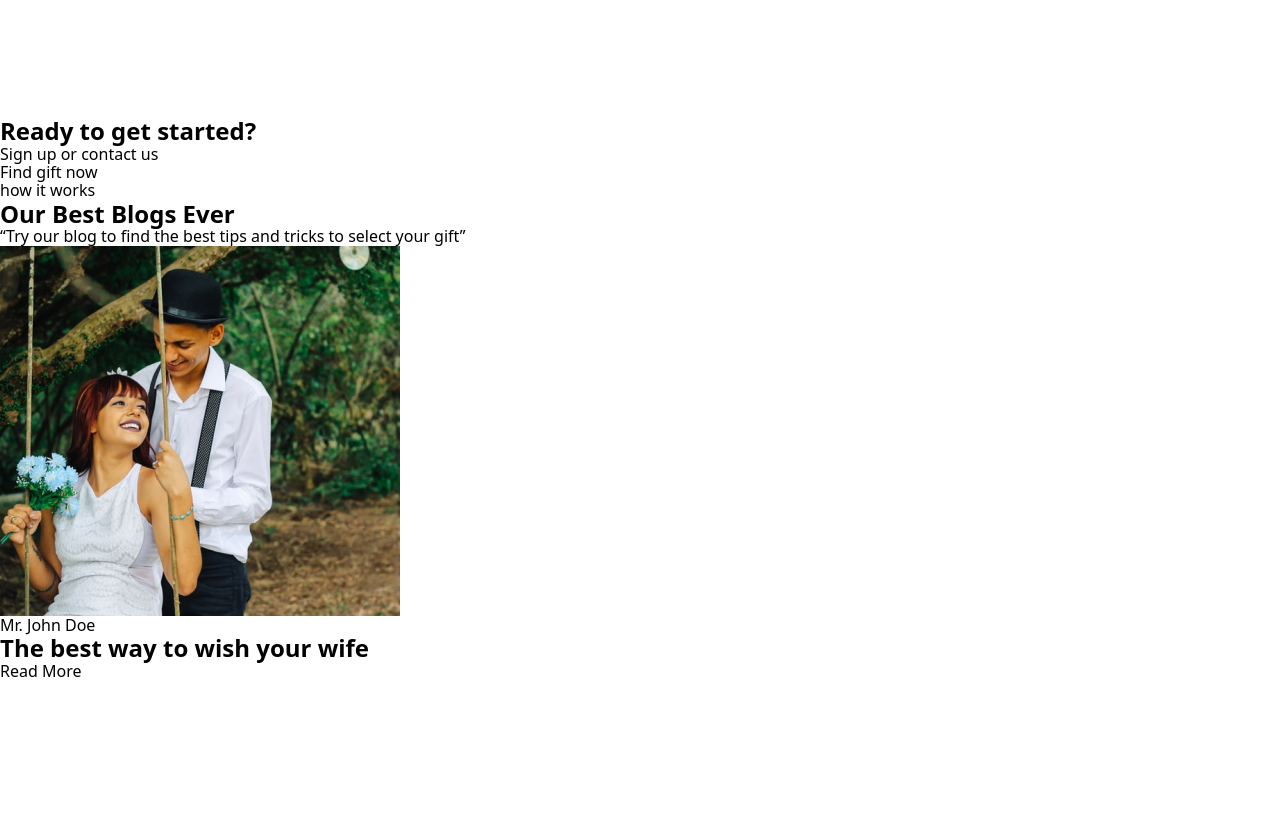
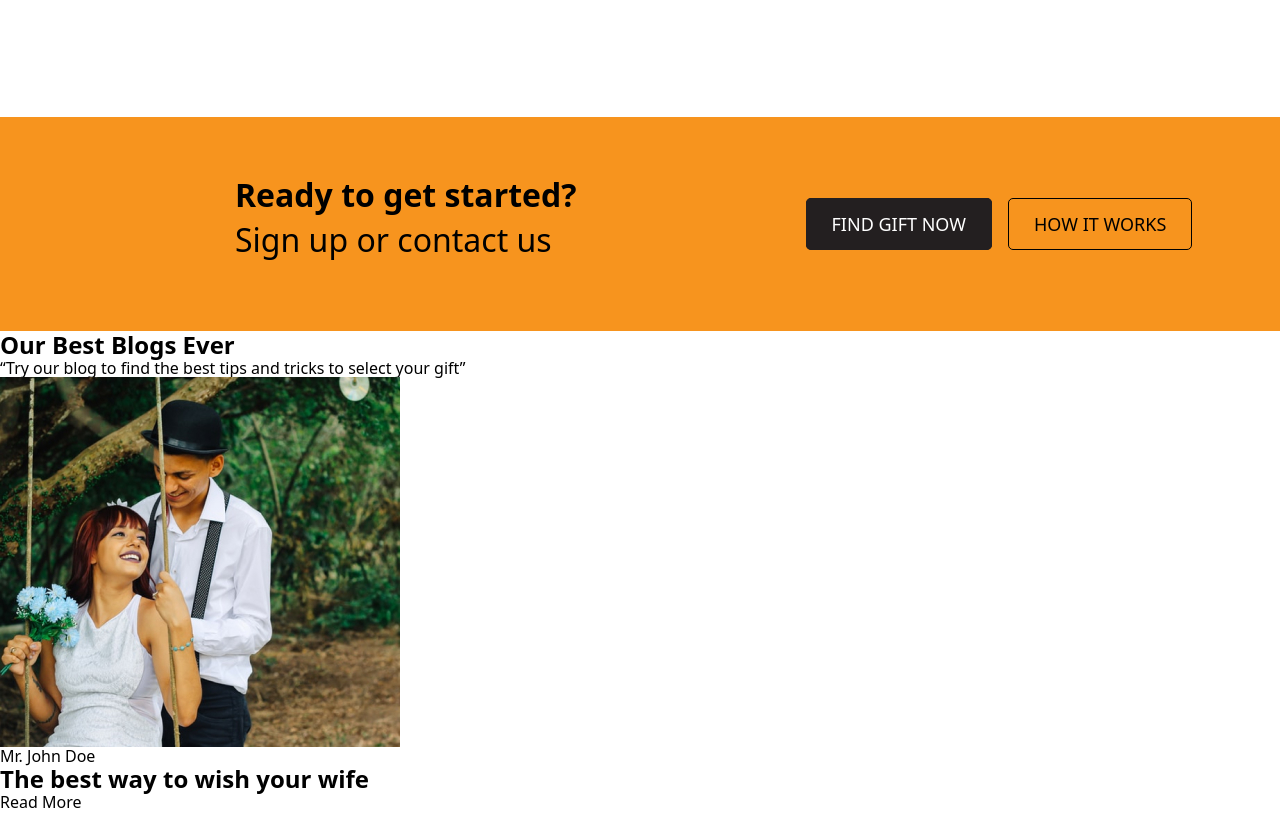
Before and after one commit to PrataCat/practise-team-project-blended-4, a plain HTML site: page index.html in a window 1280 px wide. Shown: the part 1808-2621 px from the top of the page. Before the commit the page ends 2490 px from the top, so only its background shows below. Drawn offline with nearby package versions, Linux system fonts and the light colour scheme.

Commit message:
add section "work us"

```diff
--- a/css/style.css
+++ b/css/style.css
@@ -37,6 +37,11 @@ img {
   width: 1440px;
   margin: 0 auto;
 }
+
+body {
+  font-family: 'Gilroy' sans-serif;
+}
+
 /* Header */
 
 .header {
@@ -138,7 +143,7 @@ img {
 /*  section 2  */
 
 .section-2 {
-  background-color: #F1F1F2;
+  background-color: #f1f1f2;
 }
 .section-2-cont {
   display: flex;
@@ -170,12 +175,12 @@ img {
   align-items: center;
   text-align: center;
   text-transform: uppercase;
-  color: #F7941E;
+  color: #f7941e;
 
   padding: 21px 47px;
-  border: 1px solid #F7941E;
+  border: 1px solid #f7941e;
   border-radius: 5px;
-  cursor: pointer
+  cursor: pointer;
 }
 
 /* gift-section  */
@@ -242,6 +247,68 @@ img {
   border-top: none;
 }
 
+/* work-us */
+
+.box {
+  display: flex;
+  align-items: center;
+}
+
+.work-us {
+  background-color: var(--orange);
+}
+
+.box-work-us {
+  margin-left: 235px;
+}
+
+.box-button {
+  margin-left: 229px;
+}
+
+.work-us-title {
+  font-size: 32px;
+  font-weight: bold;
+  line-height: calc(45 / 32);
+  padding-top: 55px;
+  color: var(--primary-black-color);
+}
+
+.work-us-text {
+  font-size: 32px;
+  line-height: calc(45 / 32);
+  padding-bottom: 69px;
+  color: var(--primary-black-color);
+}
+
+.work-us-list {
+  display: flex;
+  gap: 16px;
+  align-items: baseline;
+}
+
+.button {
+  min-width: 200px;
+  border-radius: 5px;
+  font-size: 18px;
+  line-height: calc(22 / 18);
+  padding: 13px 25px;
+  text-transform: uppercase;
+  text-align: center;
+}
+
+.button.primery {
+  background-color: #231f20;
+  border: 1px solid #231f20;
+  color: var(--primary-white-color);
+}
+
+.button.secondary {
+  background-color: var(--orange);
+  border: 1px solid var(--primary-black-color);
+  color: var(--primary-black-color);
+}
+
 .backdrop {
   position: fixed;
   left: 0;
--- a/index.html
+++ b/index.html
@@ -57,9 +57,10 @@
             <div class="content-wrap">
               <h2 class="sec2-h2">How we work</h2>
               <p class="sec2-text">
-              We’ve actually already asked hundreds of women what they want, and made a database with
-              the results. All you have to do is take our short survey that only takes seconds, and our
-              proprietary algorithm will match you with a few perfect gift options.
+                We’ve actually already asked hundreds of women what they want, and made a database
+                with the results. All you have to do is take our short survey that only takes
+                seconds, and our proprietary algorithm will match you with a few perfect gift
+                options.
               </p>
               <button type="button" data-modal-open class="sec2-btn">Learn More</button>
             </div>
@@ -107,17 +108,24 @@
           </ul>
         </div>
       </section>
-      <section>
-        <h2>Ready to get started?</h2>
-        <p>Sign up or contact us</p>
-        <ul>
-          <li>
-            <a href="#">Find gift now</a>
-          </li>
-          <li>
-            <a href="#">how it works</a>
-          </li>
-        </ul>
+      <section class="work-us">
+        <div class="container box">
+          <div class="box-work-us">
+            <h2 class="work-us-title">Ready to get started?</h2>
+            <p class="work-us-text">Sign up or contact us</p>
+          </div>
+
+          <div class="box-button">
+            <ul class="work-us-list">
+              <li class="work-us-item">
+                <a class="button primery" href="#">Find gift now</a>
+              </li>
+              <li>
+                <a class="button secondary" href="#">how it works</a>
+              </li>
+            </ul>
+          </div>
+        </div>
       </section>
       <section>
         <h2>Our Best Blogs Ever</h2>
```
